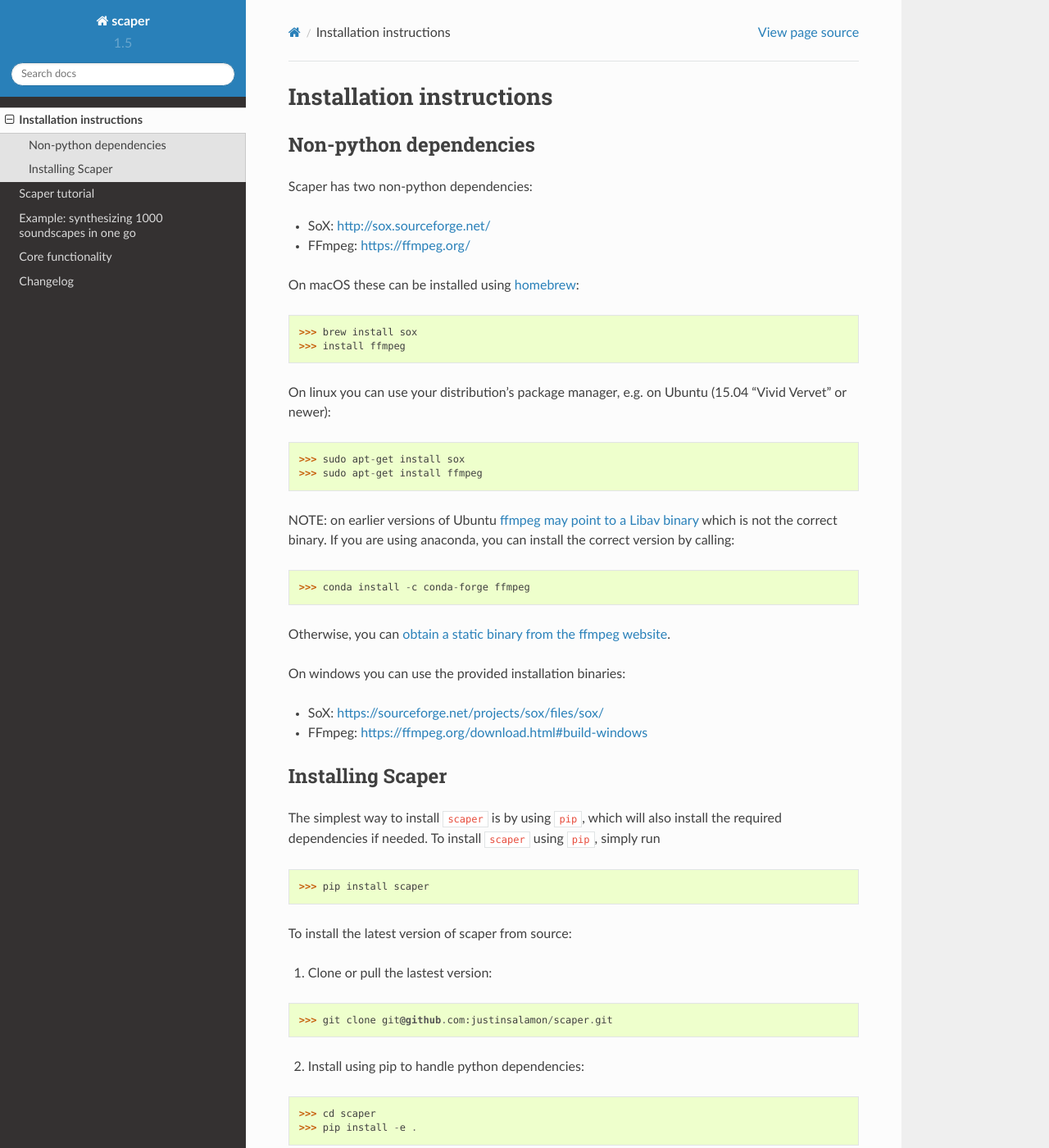
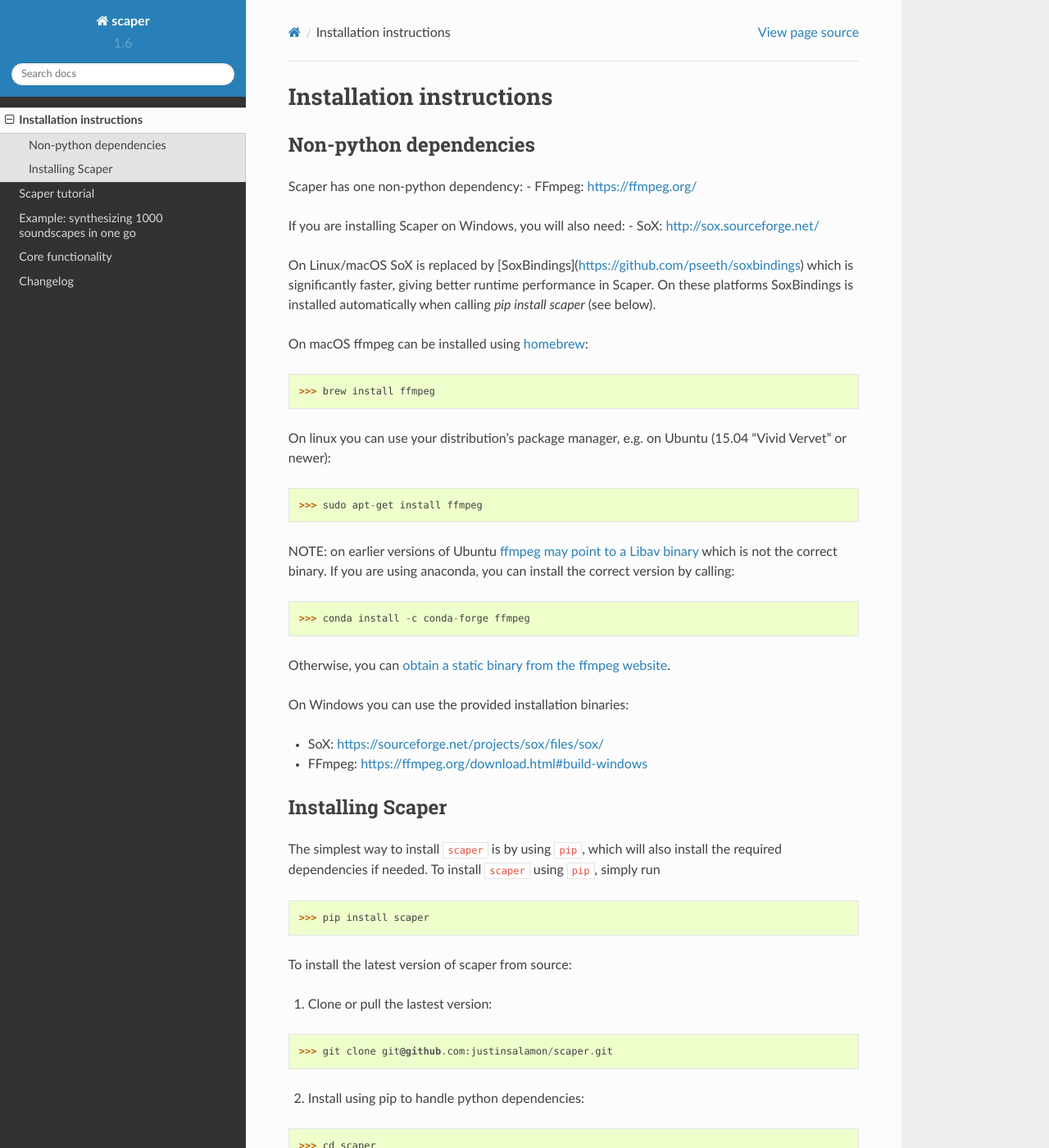
Before and after one commit to justinsalamon/scaper, a Sphinx documentation site: the page built from docs/installation.rst, in a window 1280 px wide and 1400 px high. Shown: the whole window at 82% size. Built offline with Sphinx 7.4.7 and the Read the Docs theme 2.0.0, drawn with Linux system fonts in a browser that asks for light colours.

Commit message:
Adding support for SoxBindings. (#126)
* Bumping version to v1.6.0, adding support for soxbindings on Linux and MacOS. Removes Python 2.7 and 3.4 from test suite.

* Measuring performance of Scaper with soxbindings.

* Update conda in travis.

* Needs wheel?

* Upgrading pip.

* Locking in soxbindings version to 1.2.0b0, and adding comments for coverage.

* Bumping SoxBindings version to at least 1.2.0.

* Updating installation instructions.

* Updating docs.

* Changing overall -> runtime.

Co-authored-by: pseeth <prem@descript.com>

```diff
--- a/docs/changes.rst
+++ b/docs/changes.rst
@@ -2,6 +2,11 @@
 
 Changelog
 ---------
+v1.6.0
+~~~~~~
+- Uses soxbindings when installing on Linux or MacOS, which results in better performance.
+- Adds explicit support for Python 3.7 and 3.8. Drops support for Python 2.7 and 3.4.
+
 v1.5.1
 ~~~~~~
 - Fixes a bug with fade in and out lengths are set to 0.
--- a/docs/installation.rst
+++ b/docs/installation.rst
@@ -5,19 +5,22 @@
 
 Non-python dependencies
 -----------------------
-Scaper has two non-python dependencies:
-
-- SoX: http://sox.sourceforge.net/
+Scaper has one non-python dependency:
 - FFmpeg: https://ffmpeg.org/
 
-On macOS these can be installed using `homebrew <https://brew.sh/>`_:
+If you are installing Scaper on Windows, you will also need:
+- SoX: http://sox.sourceforge.net/
 
->>> brew install sox
->>> install ffmpeg
+On Linux/macOS SoX is replaced by [SoxBindings](https://github.com/pseeth/soxbindings) which is significantly
+faster, giving better runtime performance in Scaper. On these platforms SoxBindings is installed automatically
+when calling `pip install scaper` (see below).
+
+On macOS ffmpeg can be installed using `homebrew <https://brew.sh/>`_:
+
+>>> brew install ffmpeg
 
 On linux you can use your distribution's package manager, e.g. on Ubuntu (15.04 "Vivid Vervet" or newer):
 
->>> sudo apt-get install sox
 >>> sudo apt-get install ffmpeg
 
 NOTE: on earlier versions of Ubuntu `ffmpeg may point to a Libav binary <http://stackoverflow.com/a/9477756/2007700>`_
@@ -27,7 +30,7 @@
 
 Otherwise, you can `obtain a static binary from the ffmpeg website <https://ffmpeg.org/download.html>`_.
 
-On windows you can use the provided installation binaries:
+On Windows you can use the provided installation binaries:
 
 - SoX: https://sourceforge.net/projects/sox/files/sox/
 - FFmpeg: https://ffmpeg.org/download.html#build-windows
--- a/scaper/version.py
+++ b/scaper/version.py
@@ -2,5 +2,5 @@
 # -*- coding: utf-8 -*-
 """Version info"""
 
-short_version = '1.5'
-version = '1.5.1'
+short_version = '1.6'
+version = '1.6.0'
--- a/setup.py
+++ b/setup.py
@@ -40,6 +40,7 @@
         'pyrsistent==0.15.4',
         'jams>=0.3.2',
         'numpy>=1.13.3',
+        "soxbindings>=1.2.0;platform_system!='Windows'",
         'soundfile',
     ],
     extras_require={
```
Also changed, not shown: README.md (+9 -7 lines), .travis.yml, 2 other files.
